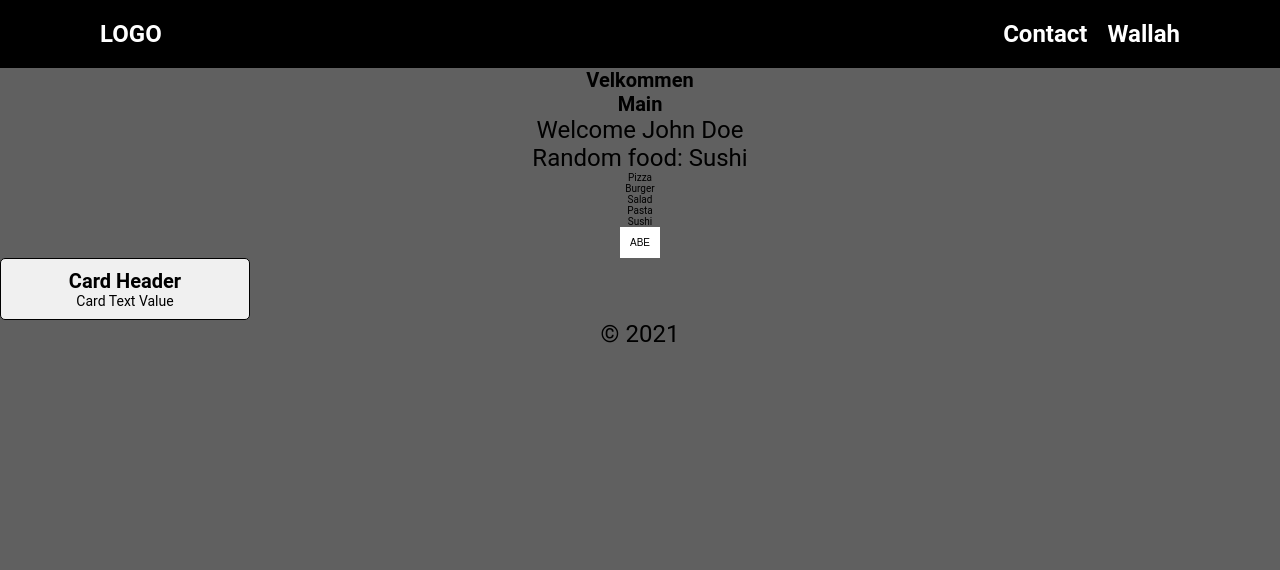
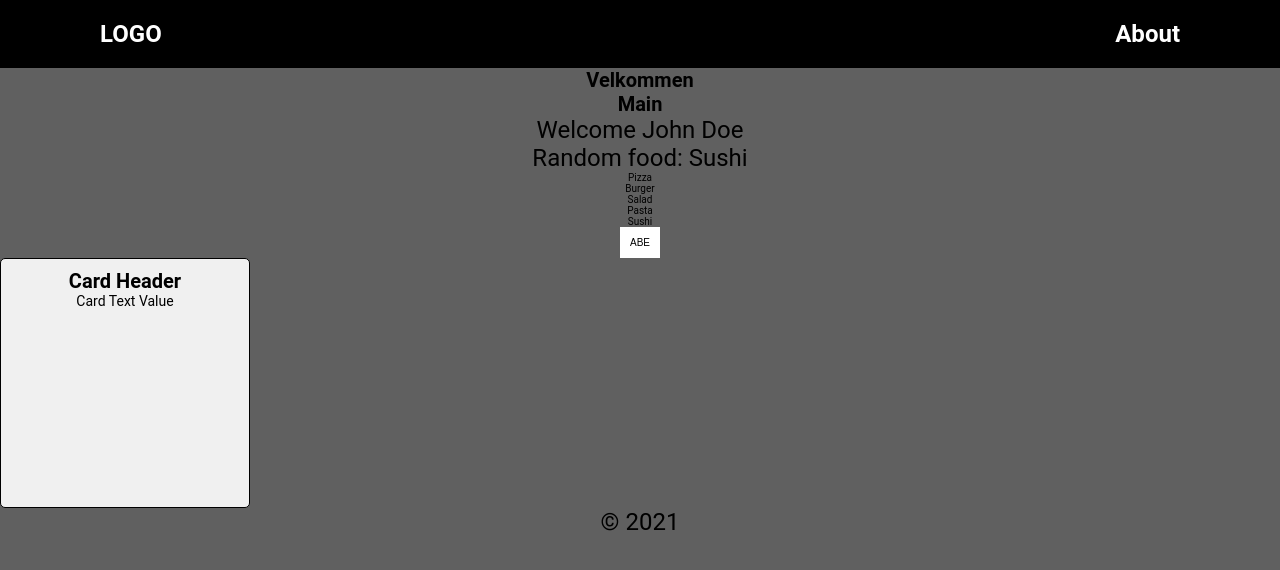
Before and after one commit to LukiDK/vite-project, a React (Vite) app: page / in a window 1280 px wide. Shown: the top 570 px of the page. Built offline with nearby package versions, Linux system fonts and the light colour scheme.

Commit message:
Created routers

```diff
--- a/package.json
+++ b/package.json
@@ -12,6 +12,7 @@
   "dependencies": {
     "react": "^18.3.1",
     "react-dom": "^18.3.1",
+    "react-router-dom": "^7.0.2",
     "sass": "^1.81.0",
     "styled-components": "^6.1.13"
   },
--- a/src/App.jsx
+++ b/src/App.jsx
@@ -1,21 +1,17 @@
+import { BrowserRouter as Router, Route, Routes } from "react-router-dom";
+import Home from "./pages/Home";
+import About from "./pages/About";
+
 import "./App.scss";
-import { Header } from "./components/header/header.jsx";
-import { Nav } from "./components/nav/nav.jsx";
-import { Footer } from "./components/footer/footer.jsx";
-import { Main } from "./components/main/main.jsx";
-import { Button } from "./components/button/button.jsx";
-import { Card } from "./components/card/card.jsx";
 
 function App() {
     return (
-        <>
-            <Nav />
-            <Header />
-            <Main />
-            <Button textValue="ABE" size="small" theme="light" />
-            <Card headerText="Card Header" textValue="Card Text Value" />
-            <Footer />
-        </>
+        <Router>
+            <Routes>
+                <Route path="/" element={<Home />} />
+                <Route path="/about" element={<About />} />
+            </Routes>
+        </Router>
     );
 }
 
--- a/src/App.scss
+++ b/src/App.scss
@@ -11,11 +11,13 @@ html {
 body {
     background-color: #606060;
     font-family: "Roboto", sans-serif;
+height: 100vh;
 }
 
 #root {
     margin: 0 auto;
     text-align: center;
+    height: 100%;
 }
 
 p {
--- a/src/components/nav/NavBar.styled.js
+++ b/src/components/nav/NavBar.styled.js
@@ -4,25 +4,25 @@ export const NavBarStyled = styled.nav`
     width: 100%;
     padding: 2rem;
     background-color: ${(props) => props.$bgcolor || "#333"};
-`;
-export const NavList = styled.ul`
+
+    ul {
         max-width: 1080px;
         margin: 0 auto;
         display: flex;
         justify-content: center;
         list-style: none;
         gap: 2rem;
-`;
+    }
 
-export const NavItem = styled.li`
+    li {
         list-style-type: none;
 
         &:nth-child(1) {
             margin-right: auto;
         }
-`;
+    }
 
-export const NavLink = styled.a`
+    a {
         text-decoration: none;
         color: white;
         font-weight: bold;
@@ -31,4 +31,5 @@ export const NavLink = styled.a`
         &:hover {
             text-decoration: underline;
         }
+    }
 `;
--- a/src/components/nav/nav.jsx
+++ b/src/components/nav/nav.jsx
@@ -1,19 +1,17 @@
-import { NavBarStyled, NavList, NavItem, NavLink } from "./NavBar.styled.js";
+import { NavBarStyled } from "./NavBar.styled.js";
+import { Link } from "react-router-dom";
 
 const NavBar = () => {
     return (
         <NavBarStyled $bgcolor="black">
-      <NavList>
-        <NavItem>
-          <NavLink href="#">LOGO</NavLink>
-        </NavItem>
-        <NavItem>
-          <NavLink href="#">Contact</NavLink>
-        </NavItem>
-        <NavItem>
-          <NavLink href="#">Wallah</NavLink>
-        </NavItem>
-      </NavList>
+            <ul>
+                <li>
+                    <Link to="/">LOGO</Link>
+                </li>
+                <li>
+                    <Link to="/about">About</Link>
+                </li>
+            </ul>
         </NavBarStyled>
     );
 };
--- /dev/null
+++ b/src/pages/About.jsx
@@ -0,0 +1,16 @@
+// Home.jsx
+import React from "react";
+
+import { Nav } from "../components/nav/nav.jsx";
+import { Footer } from "../components/footer/footer.jsx";
+
+function About() {
+    return (
+        <>
+            <Nav />
+            <Footer />
+        </>
+    );
+}
+
+export default About;
--- /dev/null
+++ b/src/pages/Home.jsx
@@ -0,0 +1,24 @@
+// Home.jsx
+import React from "react";
+
+import { Header } from "../components/header/header.jsx";
+import { Nav } from "../components/nav/nav.jsx";
+import { Footer } from "../components/footer/footer.jsx";
+import { Main } from "../components/main/main.jsx";
+import { Button } from "../components/button/button.jsx";
+import { Card } from "../components/card/card.jsx";
+
+function Home() {
+    return (
+        <>
+            <Nav />
+            <Header />
+            <Main />
+            <Button textValue="ABE" size="small" theme="light" />
+            <Card headerText="Card Header" textValue="Card Text Value" />
+            <Footer />
+        </>
+    );
+}
+
+export default Home;
```
Also changed, not shown: 1 other file (tests, documents, lock files or other folders). Lines whose indentation alone changed are shown as unchanged.
